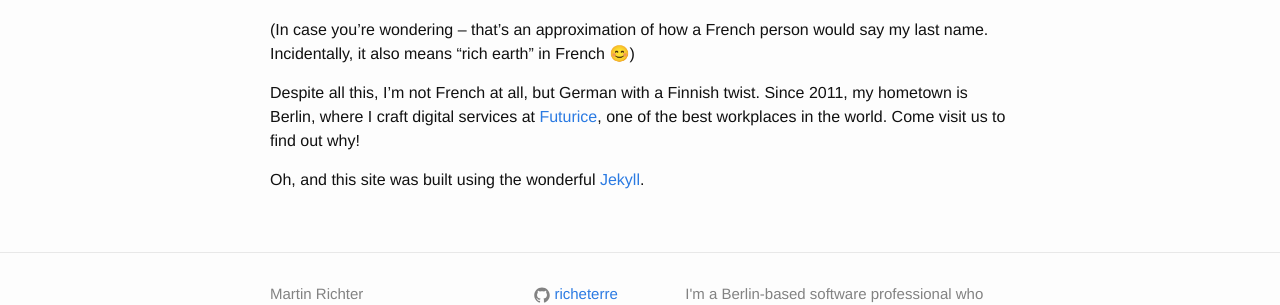
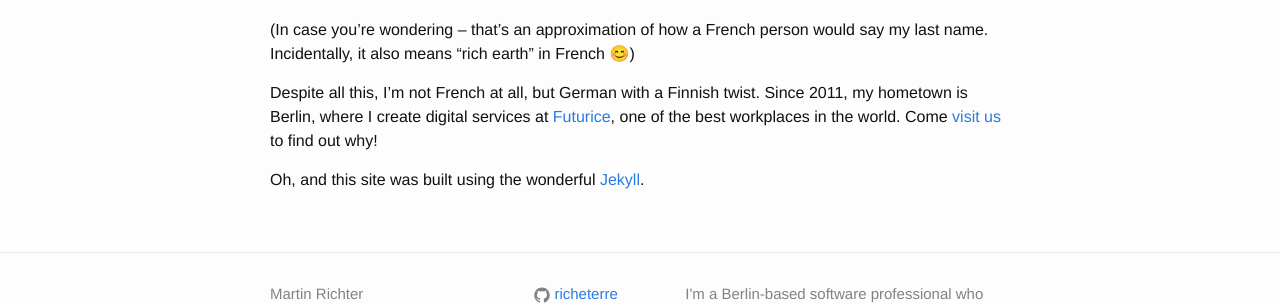
Before and after one commit to richeterre/richeterre.github.io, a Jekyll site: the page built from about.md, in a window 1280 px wide. Shown: the part 224-529 px from the top of the page. Built offline with Jekyll 4.4.1, drawn with Linux system fonts in a browser that asks for light colours; emoji names are drawn with the system emoji font.

Commit message:
Improve bio

```diff
--- a/about.md
+++ b/about.md
@@ -11,9 +11,10 @@ I'm __Martin Richter__, also known as __richeterre__ on the interwebs.
 
 (In case you're wondering – that's an approximation of how a French person would say my last name. Incidentally, it also means "rich earth" in French :blush:)
 
-Despite all this, I'm not French at all, but German with a Finnish twist. Since 2011, my hometown is Berlin, where I craft digital services at [Futurice][futurice], one of the best workplaces in the world. Come visit us to find out why!
+Despite all this, I'm not French at all, but German with a Finnish twist. Since 2011, my hometown is Berlin, where I create digital services at [Futurice][futurice-twitter], one of the best workplaces in the world. Come [visit us][futurice-address] to find out why!
 
 Oh, and this site was built using the wonderful [Jekyll][jekyll].
 
-[futurice]: http://www.futurice.com
+[futurice-twitter]: http://www.twitter.com/futurice
+[futurice-address]: http://www.futurice.com/contact#berlin
 [jekyll]: http://jekyllrb.com
```
